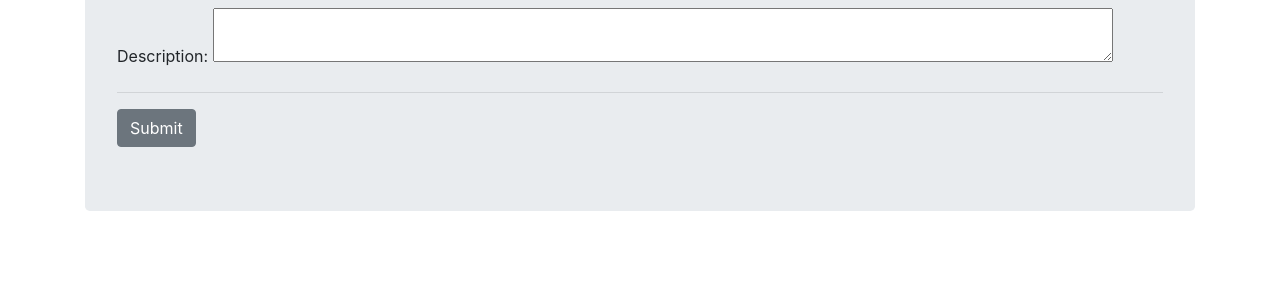
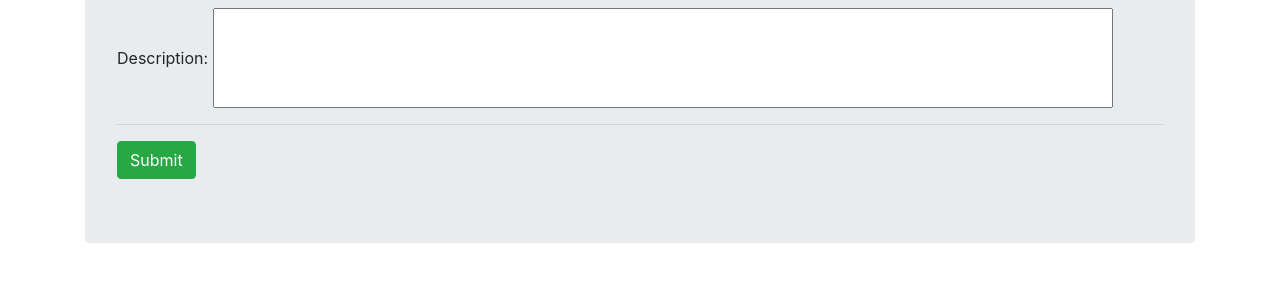
Before and after one commit to pedrocecchetti/itemlistapp, a Flask app: page /category/1/item/new in a window 1280 px wide. Shown: the part 273-555 px from the top of the page. Run offline with Flask 2, Linux system fonts and the light colour scheme; the visitor is signed in with stand-in values (Sample User, id 1); data that the repository does not hold is empty; parts of the project's set-up code (start-up, migrations or seed data) failed here and were passed over; some libraries are stand-ins or nearby versions.

Commit message:
Change Add New Item Template

```diff
--- a/templates/add_new_item_page.html
+++ b/templates/add_new_item_page.html
@@ -2,18 +2,18 @@
 <br>
 <div class="container">
     <div class="jumbotron">
-        <form action="" method="POST">
+        <form method="POST">
         <h4>Fill the fields to create new item:</h4>
         <label for="">Item's Name: </label>
-        <input type="text"></input>
+        <input type="text" name='item_name'></input>
         <hr>
         <h5><span>Category:  </span><a>{{category.category_name}}</a></h5>
         <label > Description: </label>
-        <textarea type='text' style="width:900px"></textarea>
+        <input type='textarea' name="item_description" style="width:900px; height:100px;"></input>
         <hr>
-            <button href="/" role='button' class="btn btn-secondary btn-submit">  Submit</button>
+            <button href="/" role='button' class="btn btn-secondary btn-success">Submit</button>
         </form>
-        </div>
+    </div>
 </div>
 
 {% include "./extended/footer.html" %}
```
